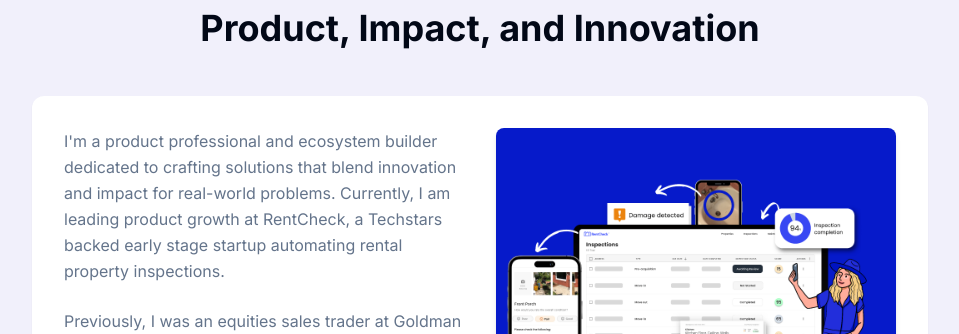
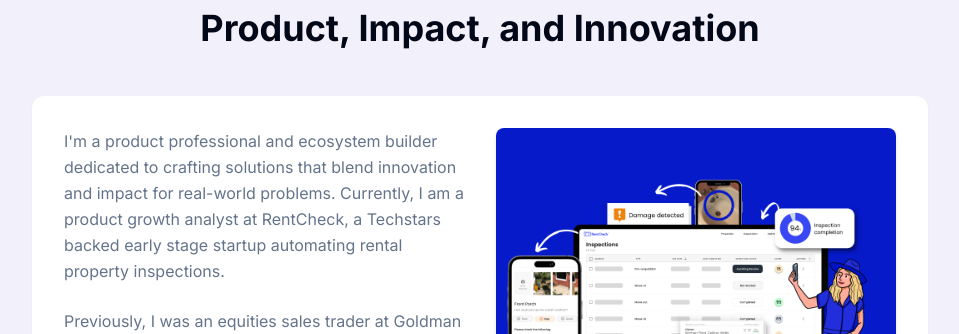
Before and after one commit to navjos/josselyn, a React (Vite) app: page / in a window 1280 px wide. Shown: the part 920-1254 px from the top of the page, without its empty margins (160-1119 px from the left). Built offline with nearby package versions, Linux system fonts and the light colour scheme.

Commit message:
Refactor About Me section
Change job title in About Me section.

```diff
--- a/src/components/About.tsx
+++ b/src/components/About.tsx
@@ -42,7 +42,7 @@ const About = () => {
             <div className="flex flex-col md:flex-row gap-8">
               <div className="md:w-1/2">
                 <p className="text-muted-foreground mb-6 leading-relaxed">
-                  I'm a product professional and ecosystem builder dedicated to crafting solutions that blend innovation and impact for real-world problems. Currently, I am leading product growth at RentCheck, a Techstars backed early stage startup automating rental property inspections.
+                  I'm a product professional and ecosystem builder dedicated to crafting solutions that blend innovation and impact for real-world problems. Currently, I am a product growth analyst at RentCheck, a Techstars backed early stage startup automating rental property inspections.
                 </p>
                 <p className="text-muted-foreground mb-6 leading-relaxed">
                   Previously, I was an equities sales trader at Goldman Sachs, where I covered institutional clients trading Latin American stocks and helped scale the Andean equity swap business. I graduated from the University of Chicago magna cum laude with a degree in Economics and Data Science.
```
